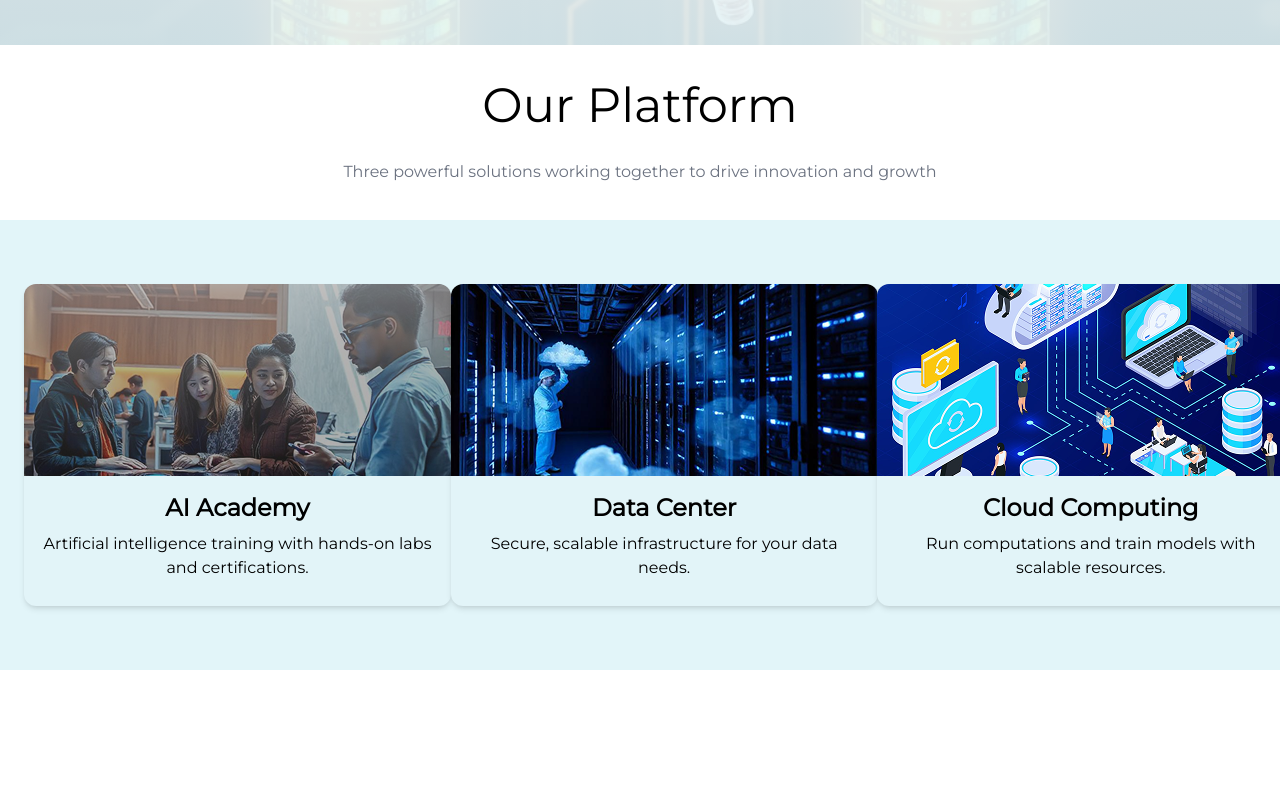
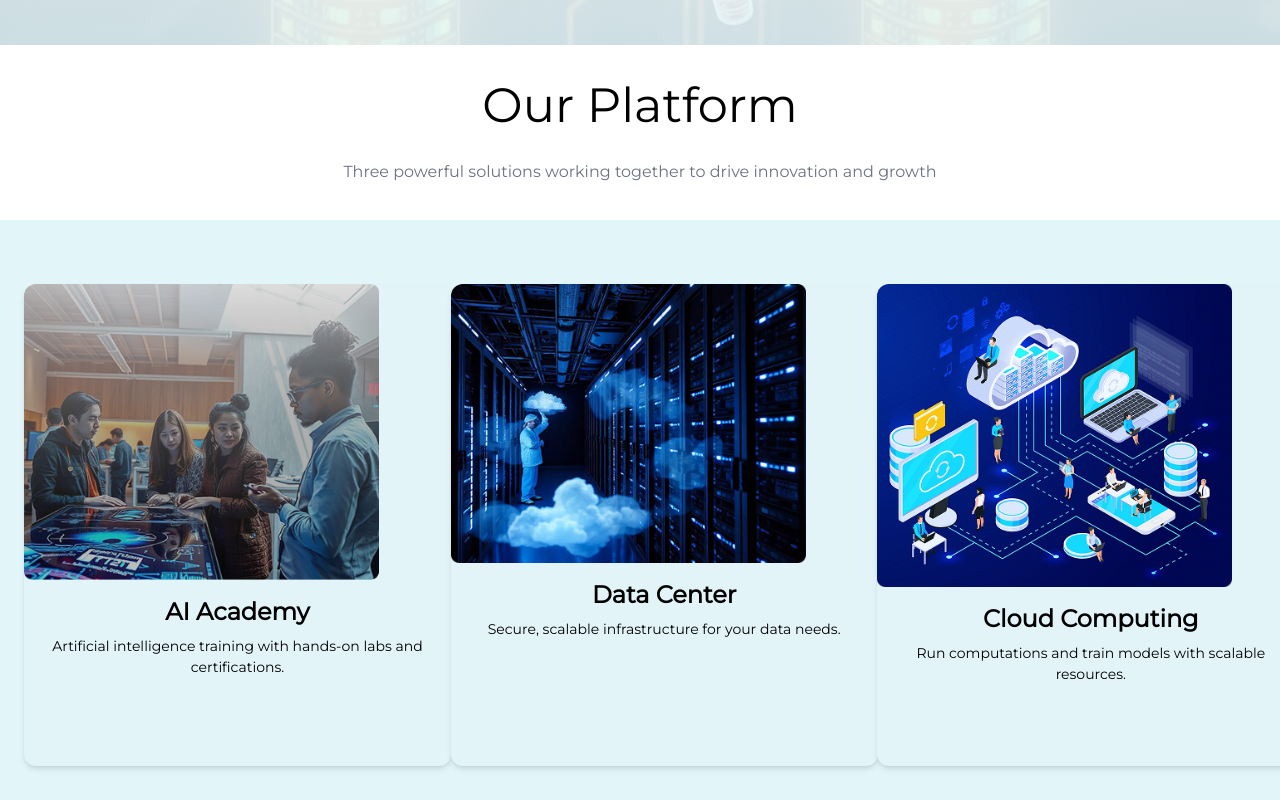
Before and after one commit to mosnyik/Lex-Impact-FE, a Next.js app in the folder lex-impact/: page / in a window 1280 px wide. Shown: the part 835-1635 px from the top of the page. Before the commit the page ends 1505 px from the top, so only its background shows below. Built offline with nearby package versions, Linux system fonts and the light colour scheme.

Commit message:
fix: used a reusable card component for the our platform section

```diff
--- a/lex-impact/src/app/components/Card.tsx
+++ b/lex-impact/src/app/components/Card.tsx
@@ -5,11 +5,11 @@ import Link from "next/link"
 const Card = ({ image, title, description}) => {
   return (
     <Link href={'#'} className="block">
-      <div className="w-[427px] h-[322px] rounded-xl overflow-hidden shadow-md hover:shadow-xl transition-shadow duration-300 bg-[#e2f4f8] cursor-pointer">
-        <Image src={image} alt={title} width={400} height={250} className="object-cover w-full h-48" />
+      <div className="w-[427px] h-[482px] rounded-xl overflow-hidden shadow-md hover:shadow-xl transition-shadow duration-300 bg-[#e2f4f8] cursor-pointer">
+        <Image src={image} alt={title} width={355} height={227} className="object-cover" />
         <div className="p-4">
           <h2 className="font-montserrat font-semibold text-2xl text-center mb-2">{title}</h2>
-          <p className="font-montserrat font-normal text-[16px] text-center">{description}</p>
+          <p className="font-montserrat font-normal text-[14px] text-center">{description}</p>
         </div>
       </div>
 
--- a/lex-impact/src/app/components/Platform.tsx
+++ b/lex-impact/src/app/components/Platform.tsx
@@ -11,7 +11,7 @@ const Platform = () => {
         <p className="h-[20px] w-[597px] mx-auto font-montserrat font-normal text-base leading-10 text-[#6b7280]">Three powerful solutions working together to drive innovation and growth</p>
       </div>
 
-      <div className="grid grid-cols-3 w-full h-[450px] py-10 left-1 bg-[#e2f5f9] mx-auto">
+      <div className="grid grid-cols-3 w-full h-[580px] py-10 left-1 bg-[#e2f5f9] mx-auto">
         {/* width: 1440;
 height: 660;
 top: 1071px;
@@ -20,7 +20,7 @@ background: #E2F5F9C4;
 
  */}
         {ourPlatform.map((card,index)=>(
-           <div key={index} className="gap-10 p-6">
+           <div key={index} className="gap-8 p-6">
         <Card image={card.bgImage} title={card.title} description={card.description}/>
 
          </div>
```
